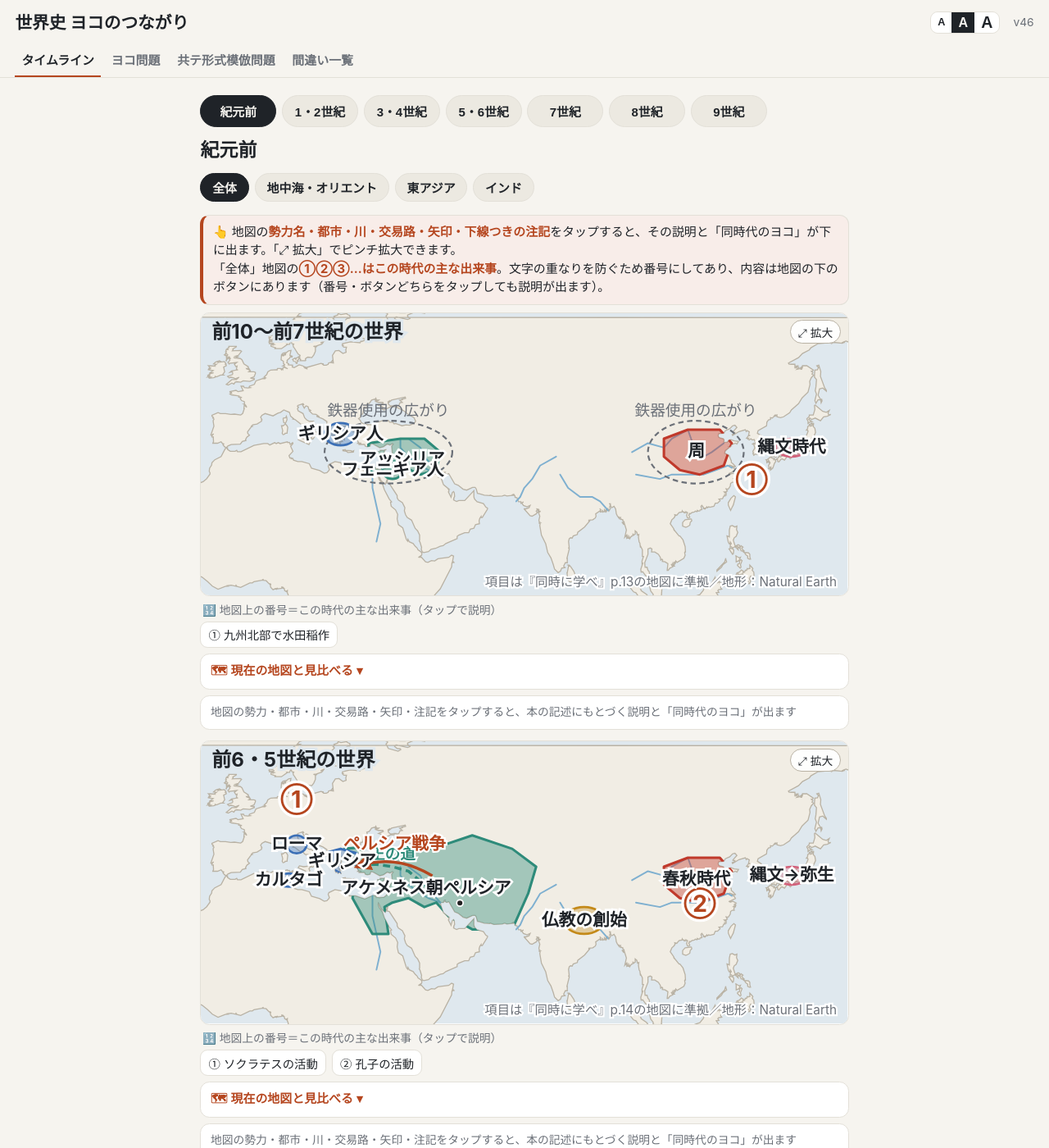
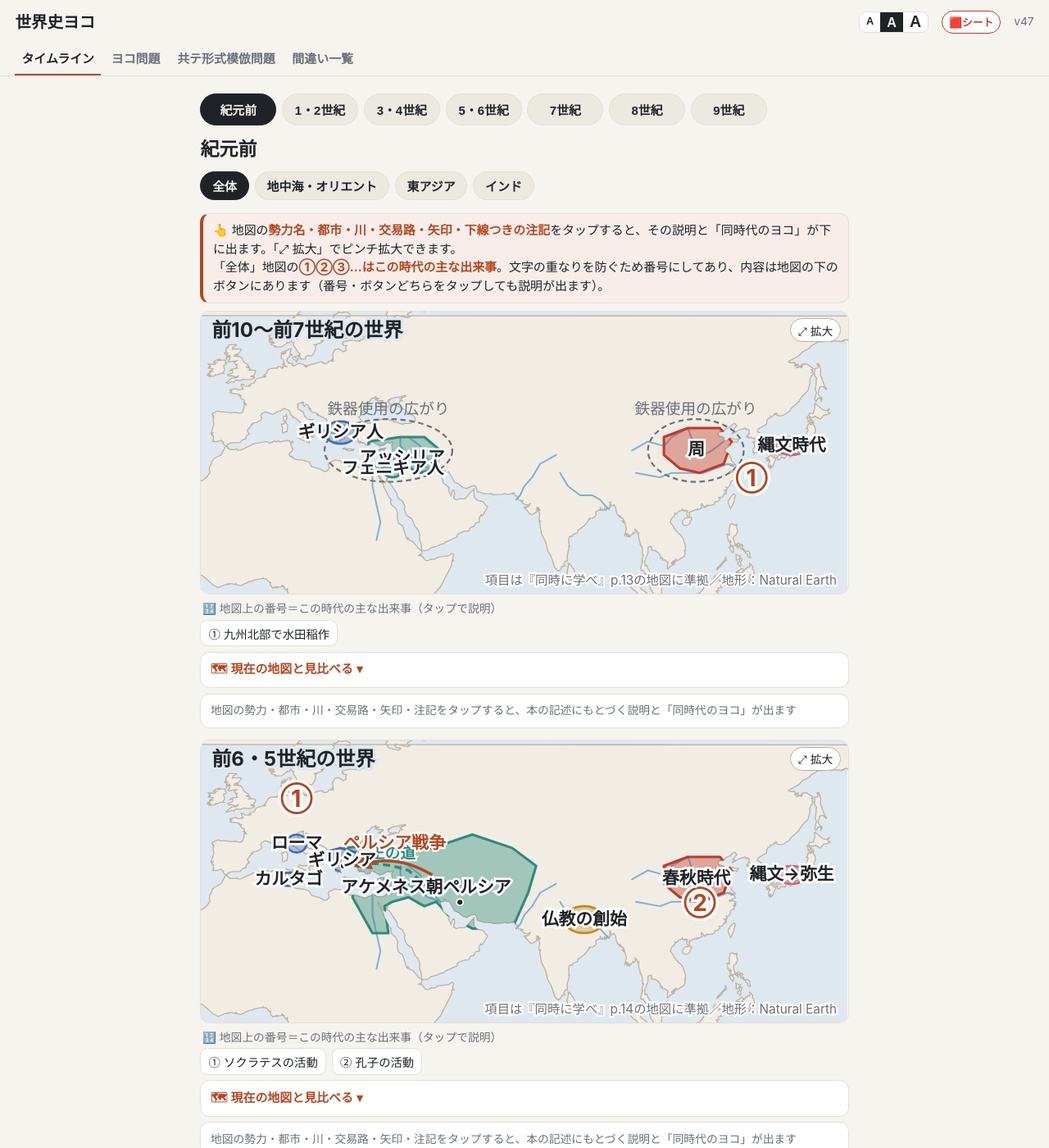
Before and after one commit to kyutotsujuku-collab/sekaishi, a Jekyll site: the page yoko/index.html, which Jekyll copies as it is, in a window 1280 px wide and 1400 px high. Shown: the whole window at 82% size. Built offline with Jekyll 4.4.1, drawn with Linux system fonts in a browser that asks for light colours; some of the changed text lies outside the part shown.

Commit message:
Add files via upload

```diff
--- a/yoko/index.html
+++ b/yoko/index.html
@@ -24,7 +24,7 @@
 html,body{margin:0;background:var(--bg);color:var(--ink);font-family:-apple-system,BlinkMacSystemFont,"Hiragino Sans","Hiragino Kaku Gothic ProN","Noto Sans JP",sans-serif;font-size:16px;line-height:1.55;-webkit-text-size-adjust:100%}
 header{position:sticky;top:0;z-index:5;background:var(--bg);border-bottom:1px solid var(--line);padding:10px 16px 0}
 .hrow{display:flex;align-items:center;justify-content:space-between;gap:6px}
-h1{font-size:18px;margin:0;font-weight:700;white-space:nowrap;overflow:hidden;text-overflow:ellipsis;flex:1;min-width:0}
+h1{font-size:17px;margin:0;font-weight:700;white-space:nowrap;overflow:hidden;text-overflow:ellipsis;flex:1;min-width:0}
 .ver{font-size:12px;color:var(--sub)}
 nav{display:flex;gap:4px;margin-top:8px;overflow-x:auto;scrollbar-width:none}
 nav::-webkit-scrollbar{display:none}
@@ -143,6 +143,7 @@ body.redsheet #tab-tl .kt{background:var(--kt);color:transparent;border-radius:4
 .modtog{display:block;width:100%;margin-top:6px;padding:7px 10px;border-radius:10px;border:1px solid var(--line);background:var(--card);color:var(--accent);font-size:13px;font-weight:600;text-align:left;cursor:pointer}
 .maphelp{background:color-mix(in srgb,var(--accent) 10%,var(--card));border:1px solid var(--line);border-left:4px solid var(--accent);border-radius:10px;padding:8px 10px;font-size:13px;line-height:1.5;margin:0 0 8px}.maphelp b{color:var(--accent)}
 .notelegend{display:flex;flex-wrap:wrap;gap:4px 6px;margin-top:6px}.notelegend .nlhead{width:100%;font-size:12px;color:var(--sub);margin:0 0 -2px 2px}.notelegend .nl{border:1px solid var(--line);background:var(--card);color:var(--ink);border-radius:8px;padding:4px 8px;font-size:12.5px;text-align:left;cursor:pointer}.notelegend .nl:active{background:var(--chip)}
+.rsbtn{border:1px solid var(--kt);background:var(--card);color:var(--kt);border-radius:999px;padding:3px 7px;font-weight:700;font-size:11px;cursor:pointer;margin-right:8px;white-space:nowrap}body.redsheet .rsbtn{background:var(--kt);color:#fff}
 .fsz{margin-left:auto;margin-right:8px;display:inline-flex;border:1px solid var(--line);border-radius:8px;overflow:hidden}
 .fsz button{border:0;background:var(--card);color:var(--ink);padding:2px 7px;font-weight:700;line-height:1;cursor:pointer}
 .fsz button:nth-child(1){font-size:11px}.fsz button:nth-child(2){font-size:14px}.fsz button:nth-child(3){font-size:17px}
@@ -151,7 +152,7 @@ body.redsheet #tab-tl .kt{background:var(--kt);color:transparent;border-radius:4
 </head>
 <body>
 <header>
-  <div class="hrow"><h1>世界史 ヨコのつながり</h1><span class="fsz" id="fsz"><button type="button" data-z="1" title="文字を小さく">A</button><button type="button" data-z="1.15" title="文字を中">A</button><button type="button" data-z="1.3" title="文字を大きく">A</button></span><span class="ver">v46</span></div>
+  <div class="hrow"><h1>世界史ヨコ</h1><span class="fsz" id="fsz"><button type="button" data-z="1" title="文字を小さく">A</button><button type="button" data-z="1.15" title="文字を中">A</button><button type="button" data-z="1.3" title="文字を大きく">A</button></span><button type="button" id="rsbtn" class="rsbtn" title="赤シート：解説の重要語を隠す／表示">🟥シート</button><span class="ver">v47</span></div>
   <nav>
     <button data-tab="tl" class="on">タイムライン</button>
     <button data-tab="quiz">ヨコ問題</button>
@@ -2568,10 +2570,9 @@ function renderTL(){
   const note=PERIOD_NOTES[curP];
   let h=`<h2 style="font-size:20px;margin:6px 0">${P.n}${P.s?` <span class="muted" style="font-size:13px;font-weight:400">${P.s}</span>`:''}</h2>`;
   if(GEO.some(g=>g.p===curP))h+=viewChips()+`<div class="maphelp">👆 地図の<b>勢力名・都市・川・交易路・矢印・下線つきの注記</b>をタップすると、その説明と「同時代のヨコ」が下に出ます。「⤢ 拡大」でピンチ拡大できます。<br>「全体」地図の<b>①②③…はこの時代の主な出来事</b>。文字の重なりを防ぐため番号にしてあり、内容は地図の下のボタンにあります（番号・ボタンどちらをタップしても説明が出ます）。</div>`;GEO.filter(g=>g.p===curP).forEach(g=>h+=geoSVG(g,curView));
-  const Y=(typeof PERIOD_YOKO!=='undefined'&&PERIOD_YOKO[curP]);const yp=Y?yokoTable(Y):(note?{html:`<div class="note"><b>ヨコのつながり</b><br>${esc(note)}</div>`,ims:[]}:null);if(yp)h+=`<div class="sheetbar"><button type="button" class="sheetbtn">${document.body.classList.contains('redsheet')?'🟥 赤シートON（タップで解除）':'🟥 赤シート：重要語を隠す'}</button><span class="muted">隠した語は1つずつタップで表示</span></div>`+yp.html;
+  const Y=(typeof PERIOD_YOKO!=='undefined'&&PERIOD_YOKO[curP]);const yp=Y?yokoTable(Y):(note?{html:`<div class="note"><b>ヨコのつながり</b><br>${esc(note)}</div>`,ims:[]}:null);if(yp)h+=(document.body.classList.contains('redsheet')?`<div class="muted" style="font-size:12px;margin:8px 0 4px">🟥 赤シートON：隠れた語は1つずつタップで表示（解除は上の「赤シート」ボタン）</div>`:'')+yp.html;
   $('#tlbody').innerHTML=h;
   if(yp)$('#tlbody').querySelectorAll('.ytbl .pic').forEach(b=>b.onclick=ev=>{ev.stopPropagation();openPic(yp.ims[+b.dataset.ei])});
-  const sb=$('#tlbody').querySelector('.sheetbtn');if(sb)sb.onclick=()=>{const on=!document.body.classList.contains('redsheet');document.body.classList.toggle('redsheet',on);store.set('yoko_sheet',on);sb.textContent=on?'🟥 赤シートON（タップで解除）':'🟥 赤シート：重要語を隠す';$('#tlbody').querySelectorAll('.kt.show').forEach(k=>k.classList.remove('show'))};
   $('#tlbody').querySelectorAll('.ev').forEach(d=>d.onclick=()=>openSame(+d.dataset.i));bindMaps($('#tlbody'));$('#tlbody').querySelectorAll('[data-view]').forEach(b=>b.onclick=()=>{curView=b.dataset.view;renderTL()});
 }
 function openSame(i){
```
Also changed, not shown: other parts of yoko/index.html (+1 -0 lines).
